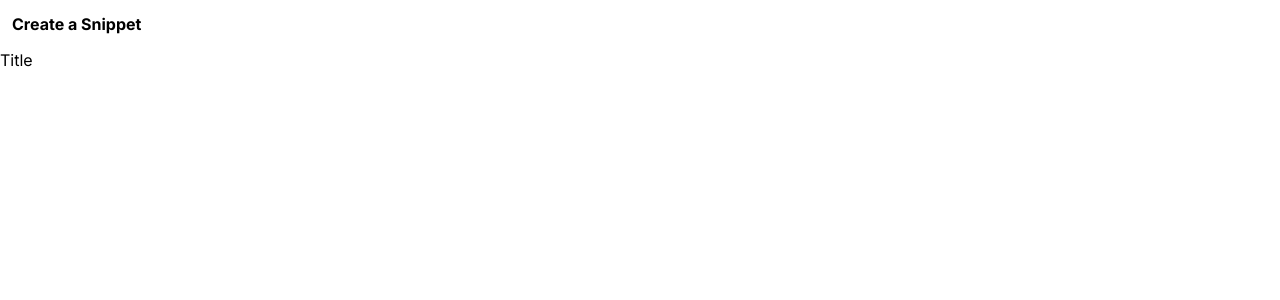
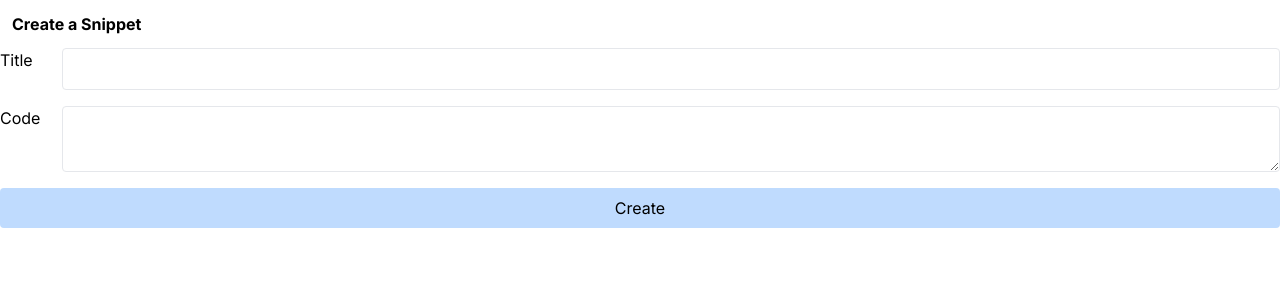
Before and after one commit to luyvannda/next-js-practice, a Next.js app in the folder snippets/: page /snippets/new in a window 1280 px wide. Shown: the top 300 px of the page. Built offline with nearby package versions, Linux system fonts and the light colour scheme.

Commit message:
add a form and the first server action to create a snippet

```diff
--- a/snippets/src/app/layout.tsx
+++ b/snippets/src/app/layout.tsx
@@ -6,17 +6,19 @@
 
 export const metadata: Metadata = {
   title: "Create Next App",
-  description: "Generated by create next app",
+  description: "Generated by create next app"
 };
 
 export default function RootLayout({
-  children,
+  children
 }: Readonly<{
   children: React.ReactNode;
 }>) {
   return (
     <html lang="en">
-      <body className={inter.className}>{children}</body>
+      <body className={inter.className}>
+        <div className="container">{children}</div>
+      </body>
     </html>
   );
 }
--- a/snippets/src/app/snippets/new/page.tsx
+++ b/snippets/src/app/snippets/new/page.tsx
@@ -1,6 +1,33 @@
+import { redirect } from "next/navigation";
+import { db } from "@/db";
+
 export default function SnippetCreatePage() {
+  async function createSnippet(formData: FormData) {
+    // This needs to be a server action!
+    "use server";
+
+    // check the user's input and make sure they're valid
+
+    const title = formData.get("title") as string;
+    const code = formData.get("code") as string;
+
+    // create a new record in the database
+
+    const snippet = await db.snippet.create({
+      data: {
+        title,
+        code
+      }
+    });
+    console.log(snippet);
+
+    // Redirect the user back to the root route
+
+    redirect("/");
+  }
+
   return (
-    <form action="">
+    <form action={createSnippet}>
       <h3 className="font-bold m-3">Create a Snippet</h3>
 
       <div className="flex flex-col gap-4">
@@ -8,7 +35,26 @@
           <label htmlFor="title" className="w-12">
             Title
           </label>
+          <input
+            name="title"
+            className="border rounded p-2 w-full"
+            id="title"
+          />
         </div>
+
+        <div className="flex gap-4">
+          <label htmlFor="code" className="w-12">
+            Code
+          </label>
+          <textarea
+            name="code"
+            className="border rounded p-2 w-full"
+            id="code"
+          />
+        </div>
+        <button type="submit" className="rounded p-2 bg-blue-200">
+          Create
+        </button>
       </div>
     </form>
   );
--- a/snippets/tailwind.config.ts
+++ b/snippets/tailwind.config.ts
@@ -4,17 +4,21 @@
   content: [
     "./src/pages/**/*.{js,ts,jsx,tsx,mdx}",
     "./src/components/**/*.{js,ts,jsx,tsx,mdx}",
-    "./src/app/**/*.{js,ts,jsx,tsx,mdx}",
+    "./src/app/**/*.{js,ts,jsx,tsx,mdx}"
   ],
   theme: {
+    container: {
+      center: true
+    },
+
     extend: {
       backgroundImage: {
         "gradient-radial": "radial-gradient(var(--tw-gradient-stops))",
         "gradient-conic":
-          "conic-gradient(from 180deg at 50% 50%, var(--tw-gradient-stops))",
-      },
-    },
+          "conic-gradient(from 180deg at 50% 50%, var(--tw-gradient-stops))"
+      }
+    }
   },
-  plugins: [],
+  plugins: []
 };
 export default config;
```
Also changed, not shown: 2 other files (tests, documents, lock files or other folders).
